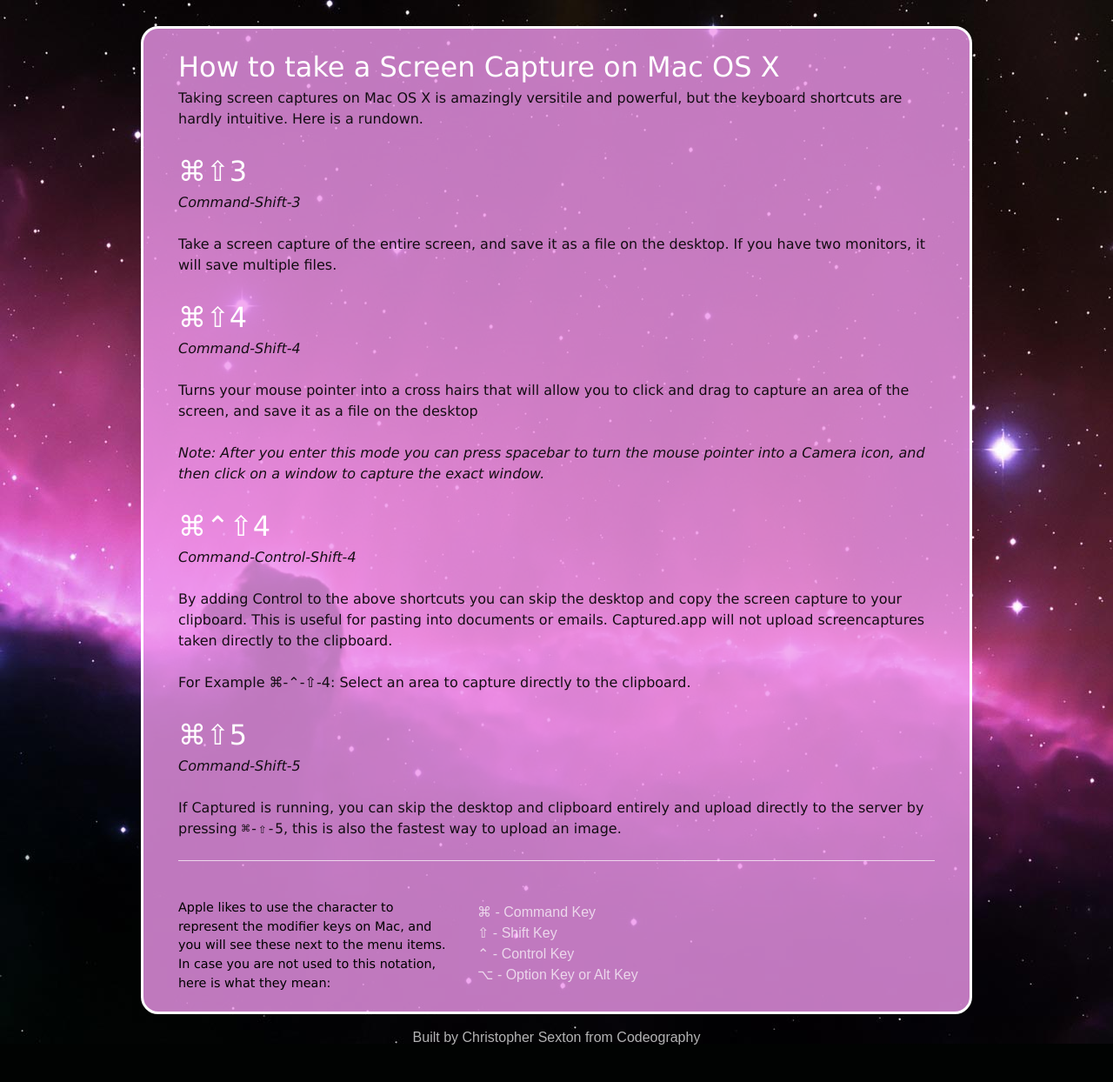
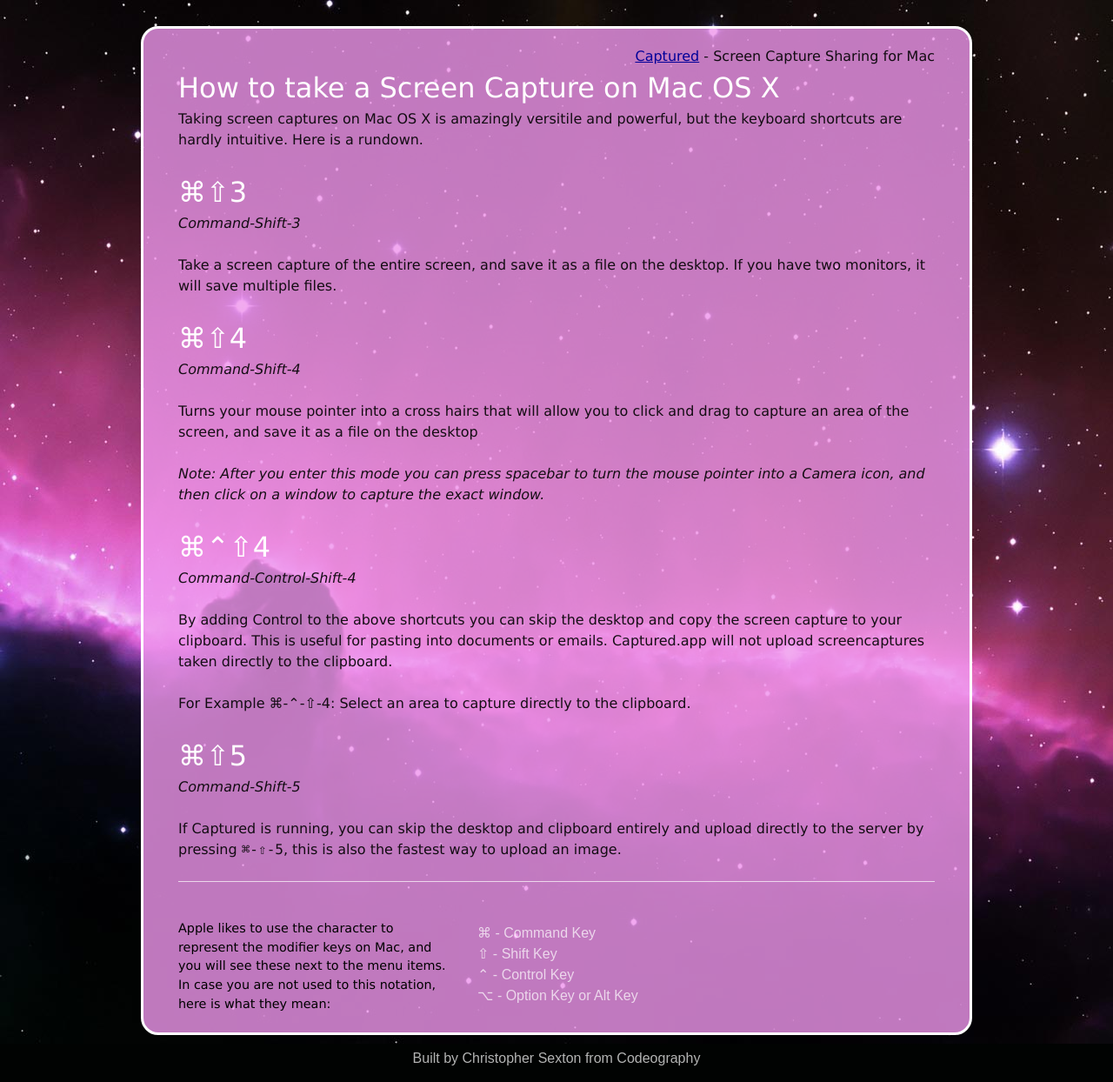
Before and after one commit to csexton/codeography.com, a Jekyll site: the page built from captured/how-to-screen-capture-mac.markdown, in a window 1280 px wide. Shown: the whole page at 87% size. Built offline with Jekyll 4.4.1, drawn with Linux system fonts in a browser that asks for light colours; some web fonts are replaced; before the commit the page ends 1220 px from its top, so only the background shows below that.

Commit message:
Some bad navigation to the article page

```diff
--- a/_layouts/captured_narrow.html
+++ b/_layouts/captured_narrow.html
@@ -2,5 +2,8 @@
 layout: captured
 ---
 <div class="span-22 prepend-1 append-1 article">
+  <div style="text-align:right;">
+    <a href="/captured">Captured</a> - Screen Capture Sharing for Mac
+  </div>
       {{ content }}
 </div>
```
